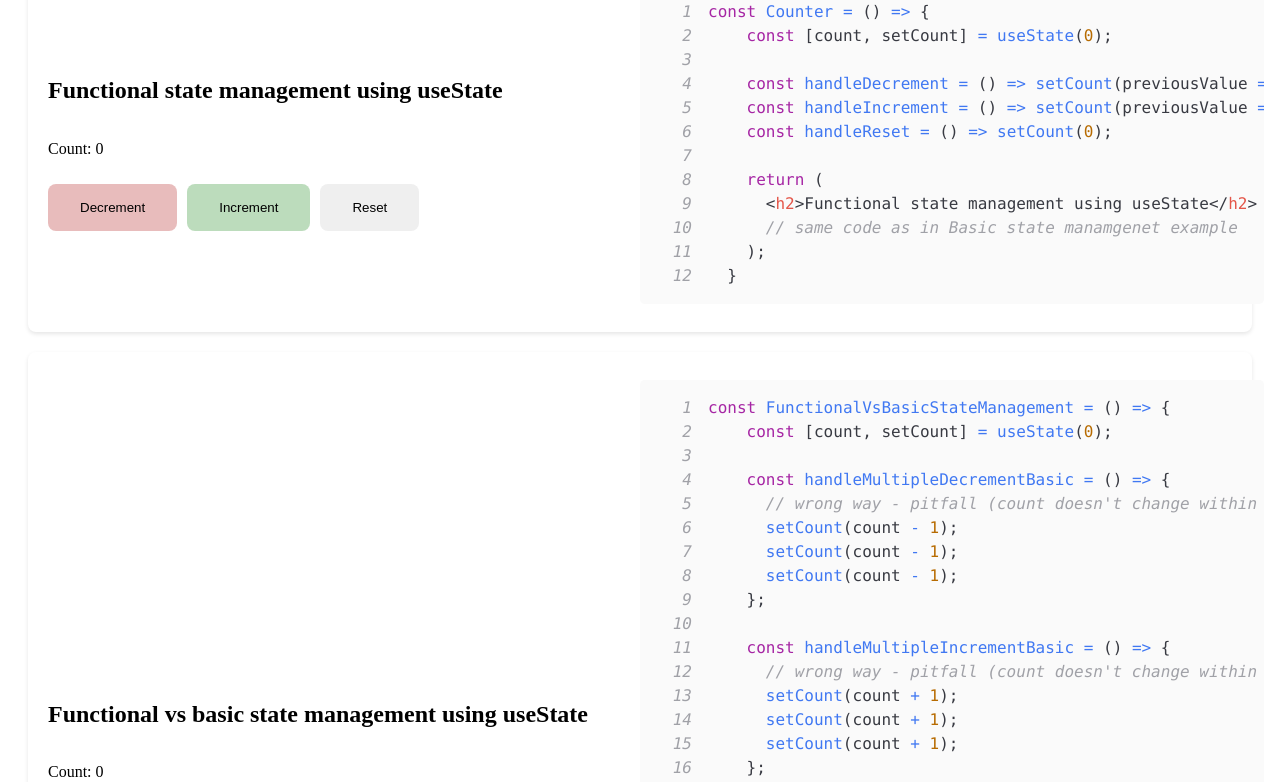
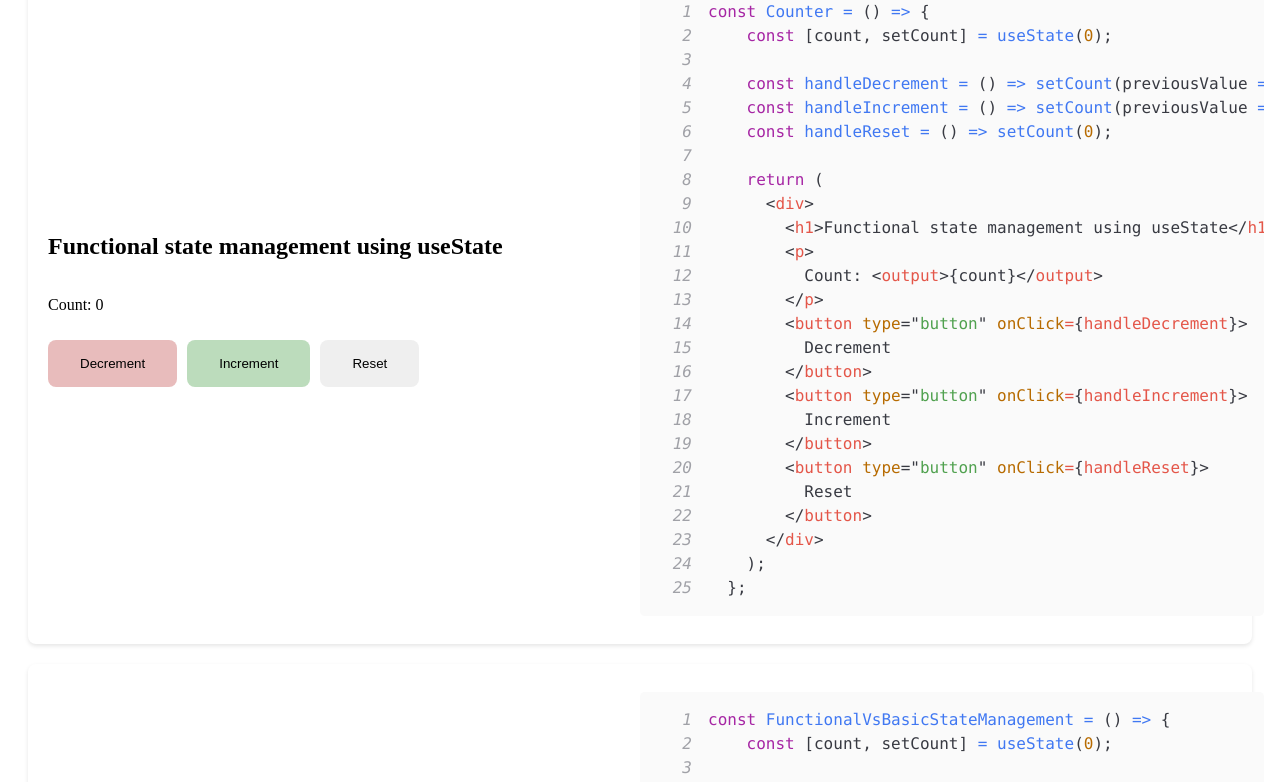
Before and after one commit to dibenji/react-usestate, a React (Create React App) app: page / in a window 1280 px wide. Shown: the part 772-1554 px from the top of the page. Built offline with nearby package versions, Linux system fonts and the light colour scheme.

Commit message:
modified:   src/components/BasicStateManagement.jsx modified:   src/components/FunctionalStateManagement.jsx modified:   src/components/ObjectStateManagement.jsx
cleanup

```diff
--- a/src/components/BasicStateManagement.jsx
+++ b/src/components/BasicStateManagement.jsx
@@ -35,7 +35,7 @@ const BasicStateManagement = () => {
         </button>
       </div>
     );
-  }
+  };
   `.trim();
 
   return (
--- a/src/components/FunctionalStateManagement.jsx
+++ b/src/components/FunctionalStateManagement.jsx
@@ -19,10 +19,23 @@ const FunctionalStateManagement = () => {
     const handleReset = () => setCount(0);
 
     return (
-      <h2>Functional state management using useState</h2>
-      // same code as in Basic state manamgenet example
+      <div>
+        <h1>Functional state management using useState</h1>
+        <p>
+          Count: <output>{count}</output>
+        </p>
+        <button type="button" onClick={handleDecrement}>
+          Decrement
+        </button>
+        <button type="button" onClick={handleIncrement}>
+          Increment
+        </button>
+        <button type="button" onClick={handleReset}>
+          Reset
+        </button>
+      </div>
     );
-  }
+  };
   `.trim();
 
   return (
--- a/src/components/ObjectStateManagement.jsx
+++ b/src/components/ObjectStateManagement.jsx
@@ -103,7 +103,6 @@ const ObjectStateManagement = () => {
           onChange={(e) => handleInputChange('lastName', e.target.value)}
           className="form-input"
         />
-
         <div className="user-display">
           <p>
             <strong>Firstname:</strong> {user.firstName}
```
